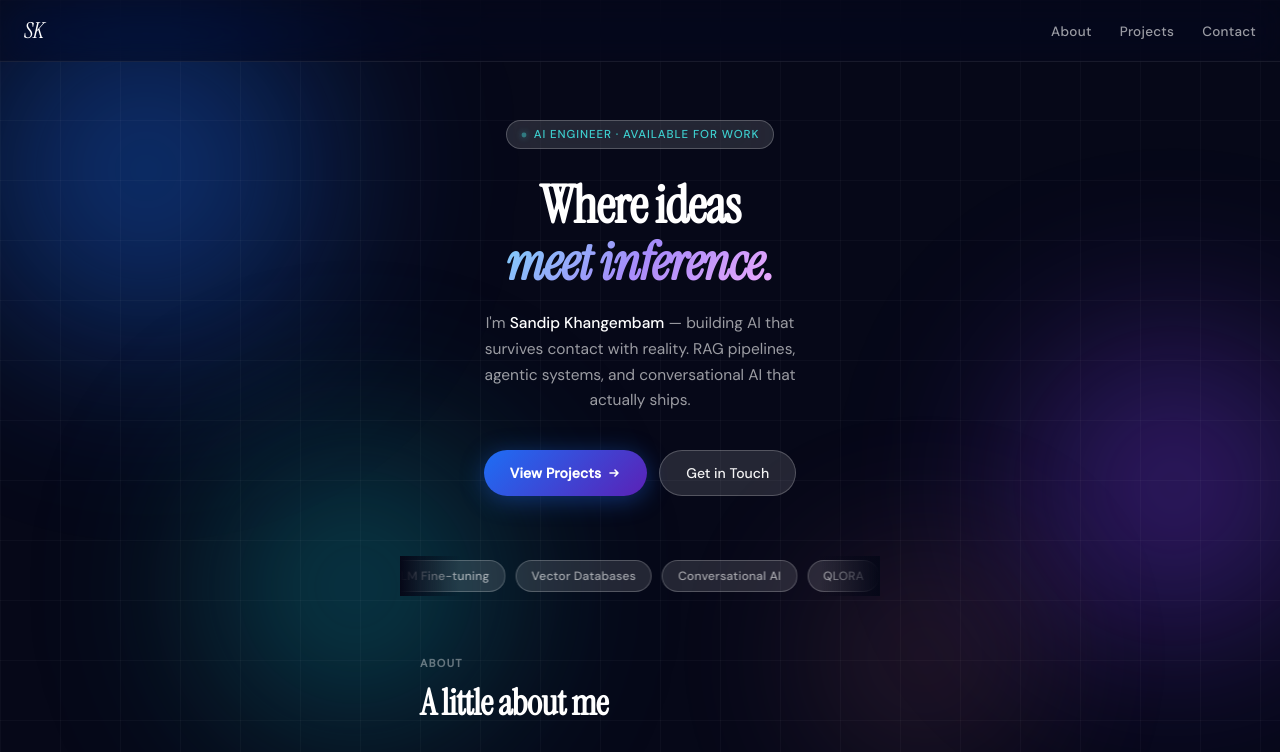
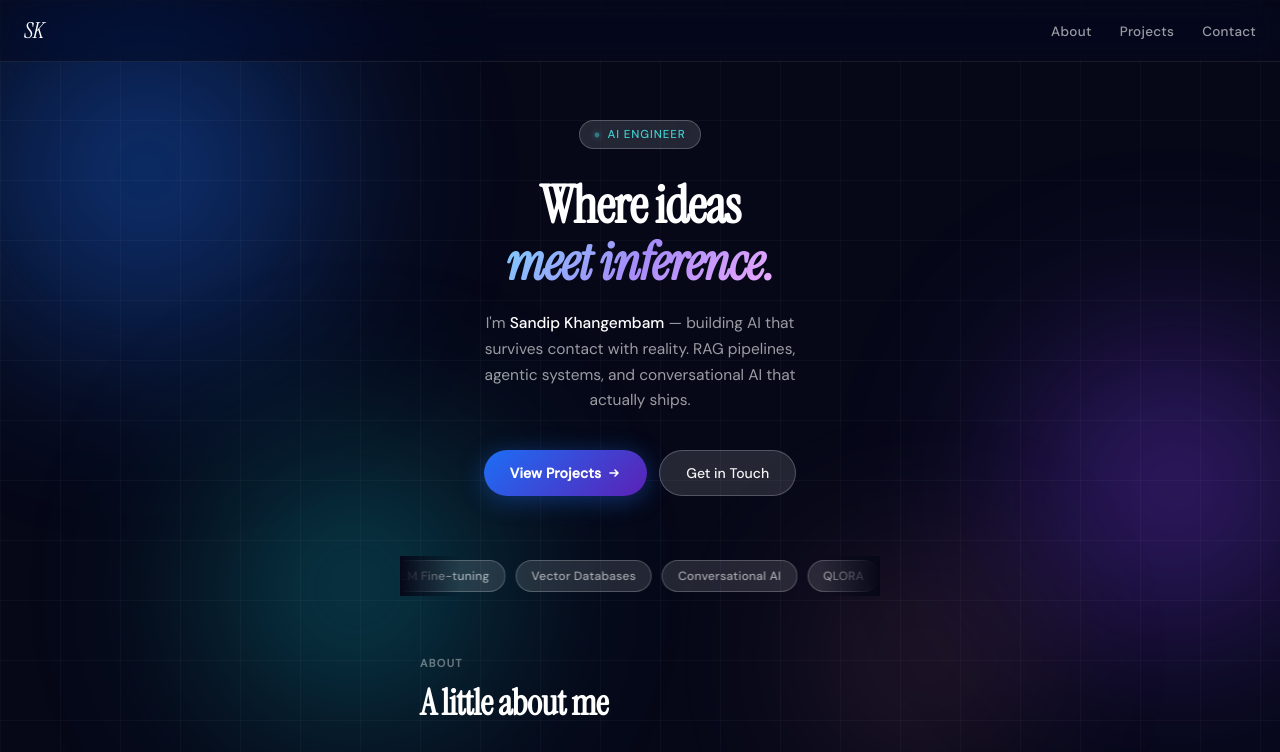
Before and after one commit to sandipkh/sandipkh.github.io, a plain HTML site: page index.html in a window 1280 px wide. Shown: the top 752 px of the page. Drawn offline with Linux system fonts and the light colour scheme; a web font is replaced by a local one.

```diff
--- a/index.html
+++ b/index.html
@@ -574,7 +574,7 @@
 
   <!-- Hero -->
   <section class="hero">
-    <div class="hero-eyebrow">AI Engineer · Available for work</div>
+    <div class="hero-eyebrow">AI Engineer</div>
     <h1>Where ideas<br><em>meet inference.</em></h1>
     <p class="hero-sub">
       I'm <strong>Sandip Khangembam</strong> — building AI that survives contact with reality. RAG pipelines, agentic systems, and conversational AI that actually ships.
```
